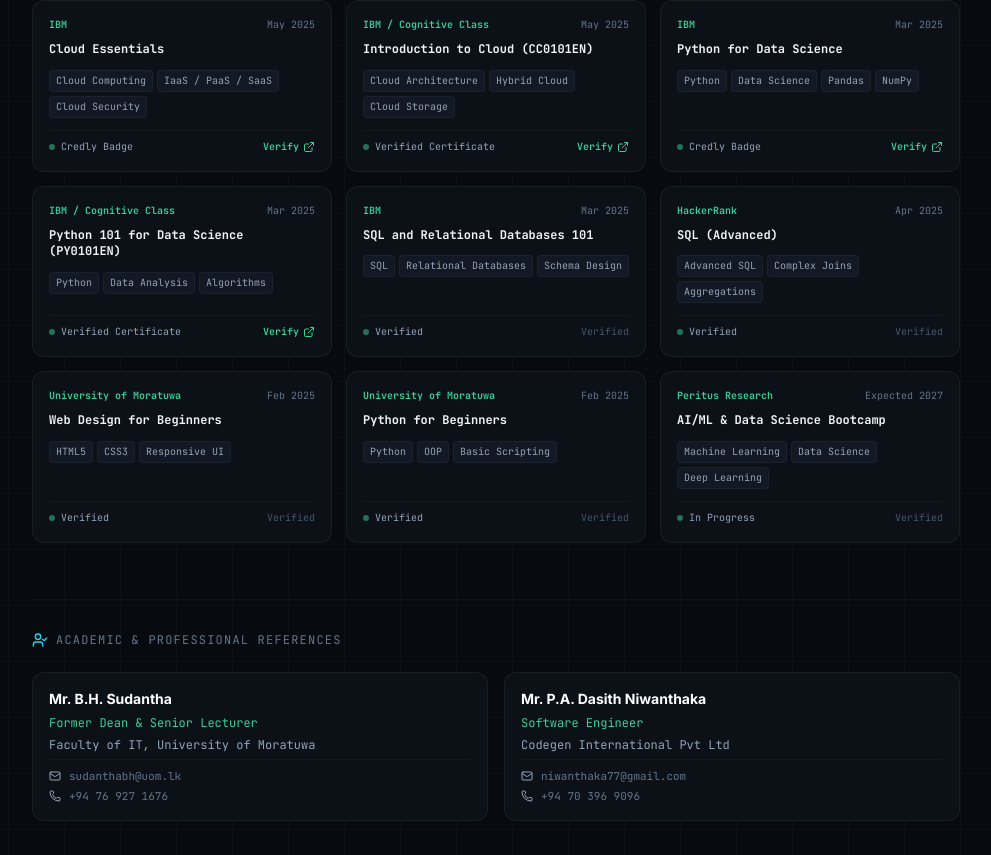
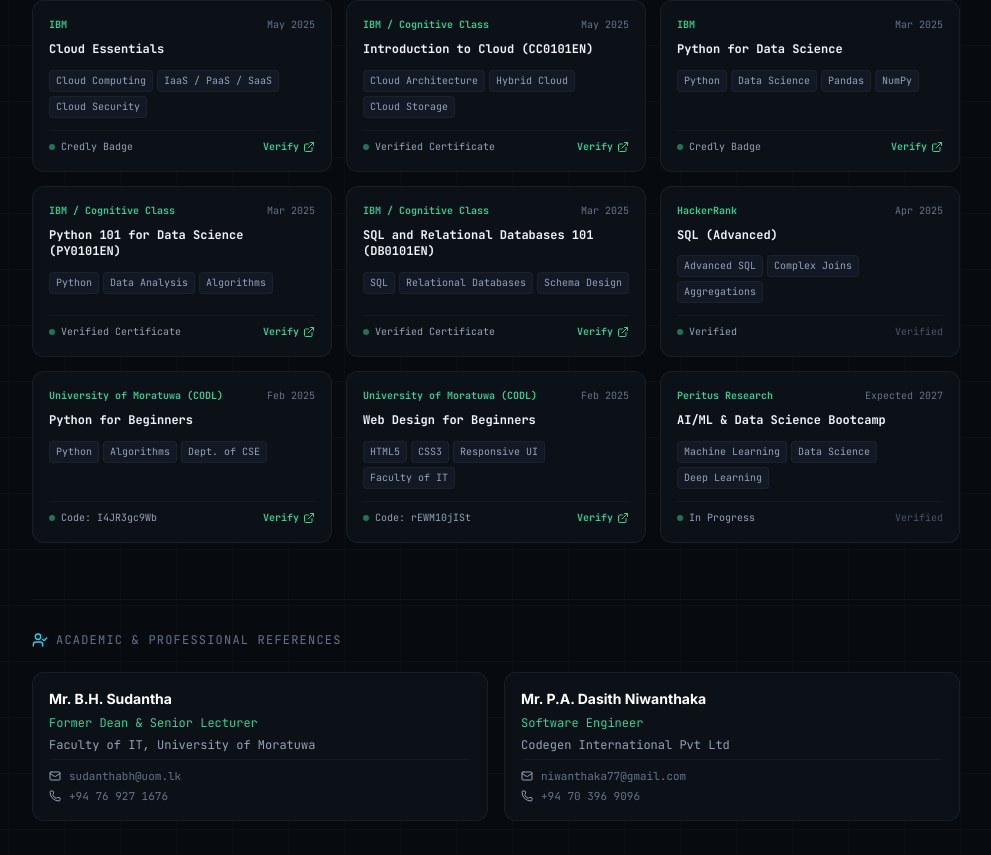
Before and after one commit to Minothma/portfolio, a Next.js app: page / in a window 1280 px wide. Shown: the part 5107-5962 px from the top of the page, without its empty margins (160-1151 px from the left). Built offline with nearby package versions, Linux system fonts and the light colour scheme.

Commit message:
feat: add SQL and Moratuwa CODL verified credentials

```diff
--- a/data/highlights.ts
+++ b/data/highlights.ts
@@ -126,11 +126,12 @@
   },
   {
     year: "Mar 2025",
-    title: "SQL and Relational Databases 101",
-    issuer: "IBM",
+    title: "SQL and Relational Databases 101 (DB0101EN)",
+    issuer: "IBM / Cognitive Class",
     category: "Databases & Backend",
+    verifyUrl: "https://courses.cognitiveclass.ai/certificates/b7cda0bda8fd4e7f84a3c870a52348dc",
     skills: ["SQL", "Relational Databases", "Schema Design"],
-    status: "Verified",
+    status: "Verified Certificate",
   },
   {
     year: "Apr 2025",
@@ -142,19 +143,21 @@
   },
   {
     year: "Feb 2025",
-    title: "Web Design for Beginners",
-    issuer: "University of Moratuwa",
+    title: "Python for Beginners",
+    issuer: "University of Moratuwa (CODL)",
     category: "Programming & Web",
-    skills: ["HTML5", "CSS3", "Responsive UI"],
-    status: "Verified",
+    verifyUrl: "https://open.uom.lk/verify",
+    skills: ["Python", "Algorithms", "Dept. of CSE"],
+    status: "Code: I4JR3gc9Wb",
   },
   {
     year: "Feb 2025",
-    title: "Python for Beginners",
-    issuer: "University of Moratuwa",
+    title: "Web Design for Beginners",
+    issuer: "University of Moratuwa (CODL)",
     category: "Programming & Web",
-    skills: ["Python", "OOP", "Basic Scripting"],
-    status: "Verified",
+    verifyUrl: "https://open.uom.lk/verify",
+    skills: ["HTML5", "CSS3", "Responsive UI", "Faculty of IT"],
+    status: "Code: rEWM10jISt",
   },
   {
     year: "Expected 2027",
```
